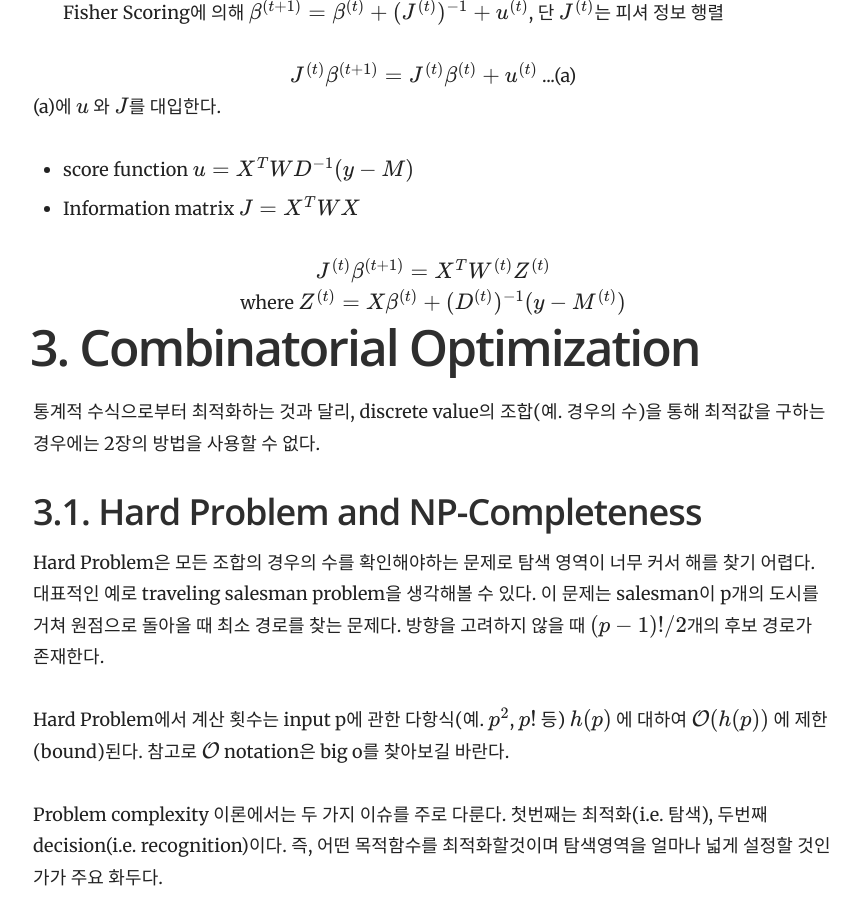
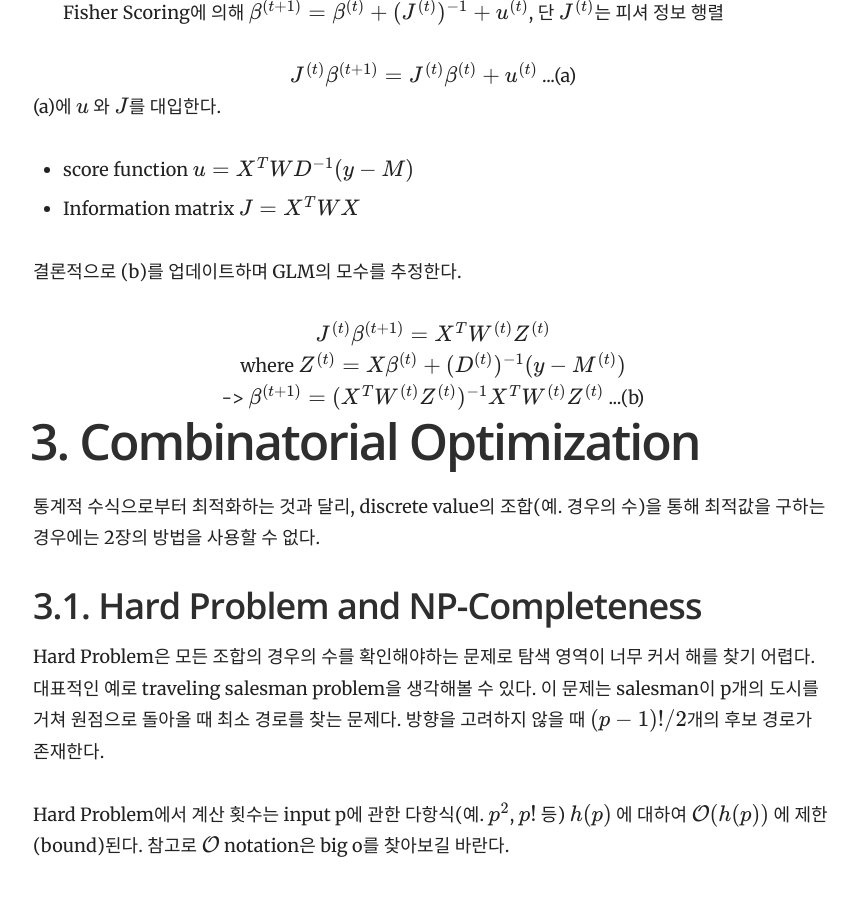
Before and after one commit to yrk3434/yrk3434.github.io, a Jekyll site: the page built from _docs/Theory/Computational Statistics_Optimization.md, in a window 1280 px wide and 900 px high, scrolled down 7615 px. Shown: the whole window, without its empty margins (357-1217 px from the left). Built offline with Jekyll 4.4.1, drawn with Linux system fonts in a browser that asks for light colours; formulas are drawn with MathJax 3.

Commit message:
Update Computational Statistics_Optimization.md

```diff
--- a/_docs/Theory/Computational Statistics_Optimization.md
+++ b/_docs/Theory/Computational Statistics_Optimization.md
@@ -223,9 +223,11 @@ Fisher Scoring에 의해 $ \beta^{(t+1)}=\beta^{(t)} + (J^{(t)})^{-1}+u^{(t)} $,
 (a)에  $ u $ 와 $ J $를 대입한다.
 - score function $ u = X^T W D^{-1} (y-M) $
 - Information matrix $ J =  X^{T} W X $
+
+결론적으로 (b)를 업데이트하며 GLM의 모수를 추정한다.
 <center> $ J^{(t)} \beta^{(t+1)} = X^T W^{(t)} Z^{(t)} $ </center>
 <center> where $ Z^{(t)} = X \beta^{(t)} + (D^{(t)})^{-1} (y-M^{(t)}) $   </center>
-
+<center> -> $ \beta^{(t+1)} = (X^T W^{(t)} Z^{(t)})^{-1} X^T W^{(t)} Z^{(t)} $ ...(b) </center>
 
 # 3.   Combinatorial Optimization
 통계적 수식으로부터 최적화하는 것과 달리, discrete value의 조합(예. 경우의 수)을 통해
```
